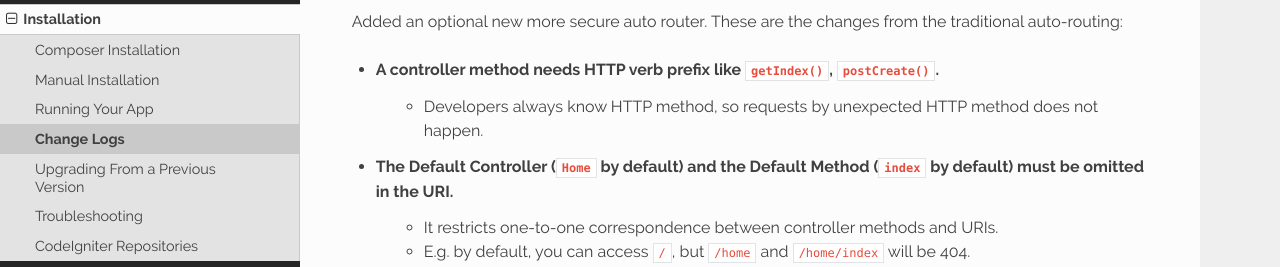
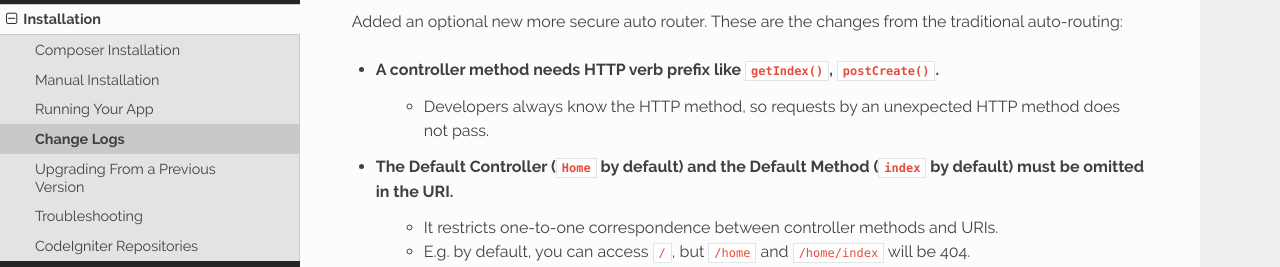
Before and after one commit to NEKOGET/ci4_user_guide_src, a Sphinx documentation site: the page built from source/changelogs/v4.2.0.rst, in a window 1280 px wide and 900 px high, scrolled down 890 px. Shown: the part 163-430 px from the top of the window. Built offline with Sphinx 7.4.7 and the Read the Docs theme 2.0.0, drawn with Linux system fonts in a browser that asks for light colours; cross-references to code outside the pages are shown as plain code.

Commit message:
docs: fix by proofreading
Co-authored-by: MGatner <mgatner@icloud.com>

```diff
--- a/source/changelogs/v4.2.0.rst
+++ b/source/changelogs/v4.2.0.rst
@@ -30,7 +30,7 @@ New Improved Auto Routing
 Added an optional new more secure auto router. These are the changes from the traditional auto-routing:
 
 - A controller method needs HTTP verb prefix like ``getIndex()``, ``postCreate()``.
-    - Developers always know HTTP method, so requests by unexpected HTTP method does not happen.
+    - Developers always know the HTTP method, so requests by an unexpected HTTP method does not pass.
 - The Default Controller (``Home`` by default) and the Default Method (``index`` by default) must be omitted in the URI.
     - It restricts one-to-one correspondence between controller methods and URIs.
     - E.g. by default, you can access ``/``, but ``/home`` and ``/home/index`` will be 404.
```
